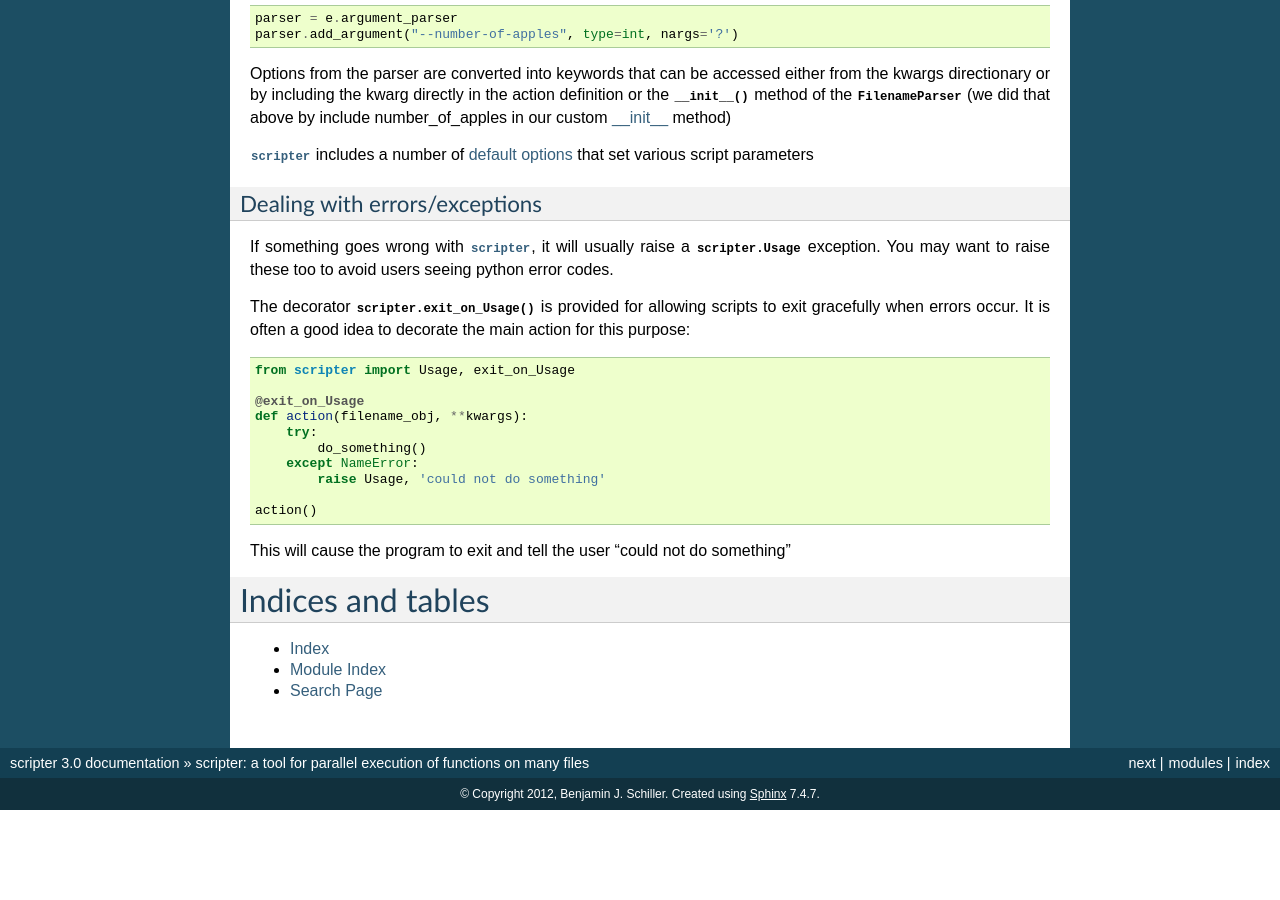
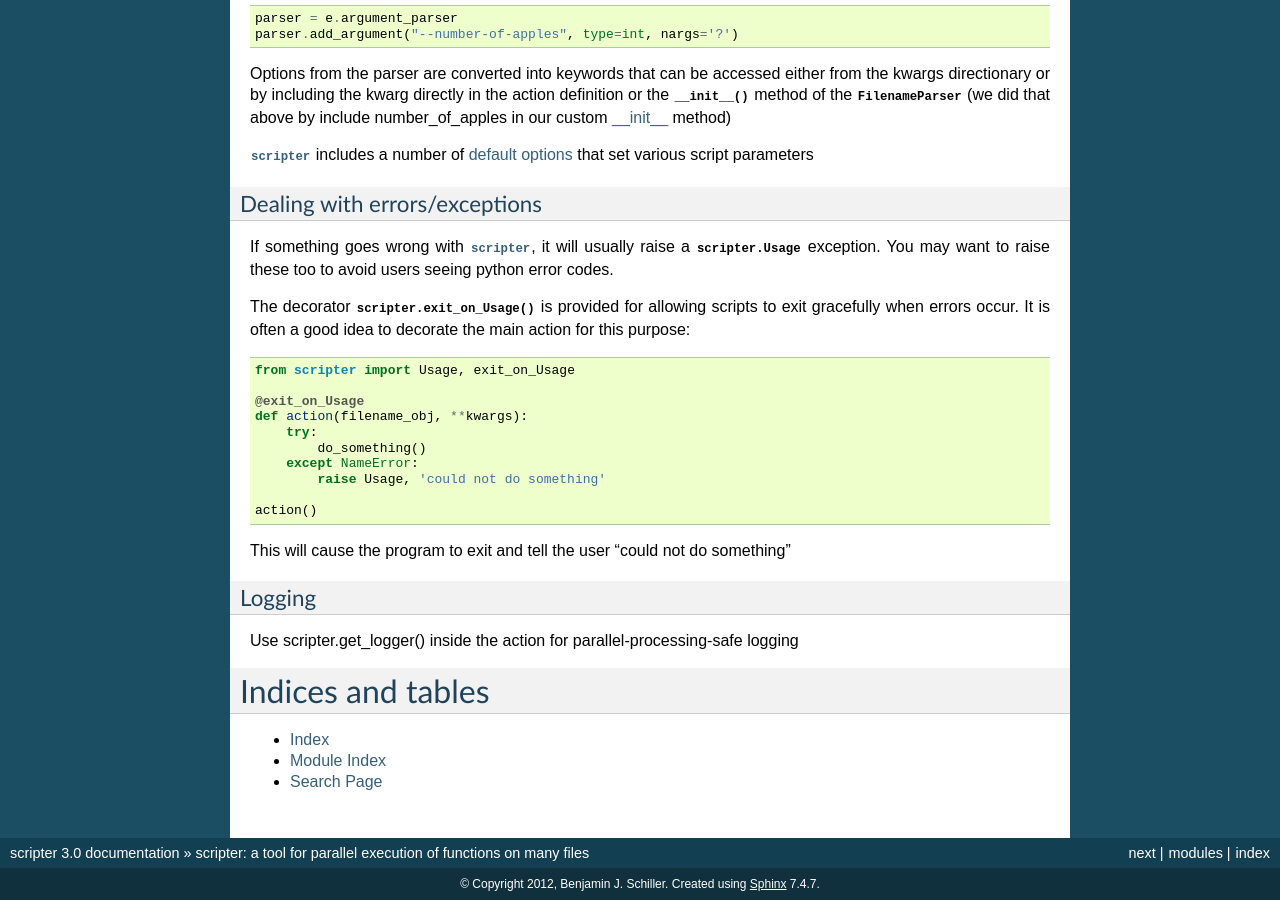
Before and after one commit to benjschiller/scripter, a Sphinx documentation site: the page built from doc/index.rst, in a window 1280 px wide and 900 px high, scrolled down 1506 px. Built offline with Sphinx 7.4.7, drawn with Linux system fonts in a browser that asks for light colours; before the commit the page ends 2316 px from its top, so only the background shows below that; some of the changed text lies outside the part shown.

Commit message:
udpated docs

```diff
--- a/doc/index.rst
+++ b/doc/index.rst
@@ -58,7 +58,7 @@ Here is an example :class:`~scripter.FilenameParser` hooked to :class:`~scripter
 
     class ExampleFilenameParser(FilenameParser):
         def __init__(filename, number_of_apples=5, **kwargs):
-             super(self, ExampleFilenameParser).__init__(self, **kwargs)
+             super(ExampleFilenameParser, self).__init__(self, **kwargs)
              self.tree = [filename + '_%d.txt' % num for num in range(number_of_apples)]
 
     e.set_filename_parser(ExampleFilenameParser)
@@ -128,7 +128,10 @@ decorate the main action for this purpose::
 
 This will cause the program to exit and tell the user "could not do something"
 
+Logging
+-------
 
+Use scripter.get_logger() inside the action for parallel-processing-safe logging
 
 
 Indices and tables
```
